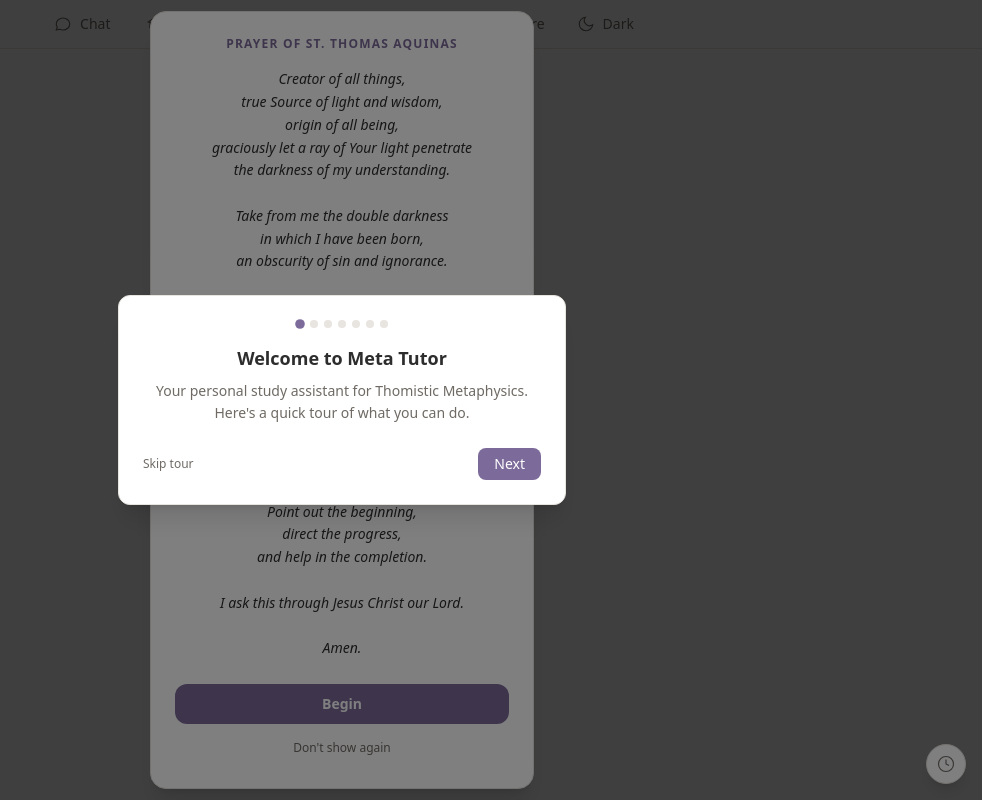
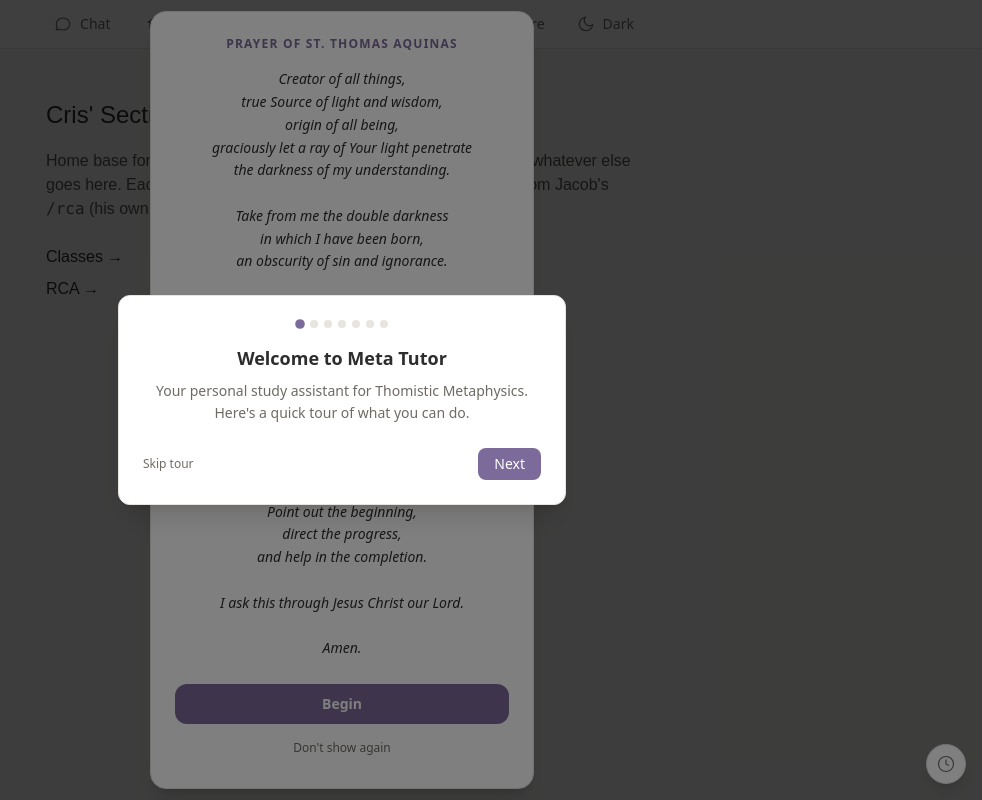
Before and after one commit to cascone26/meta-tutor, a Next.js app: page /cris in a window 1280 px wide. Before the commit this address had no page. Shown: the whole page, without its empty margins (298-1280 px from the left). Built offline with nearby package versions, Linux system fonts and the light colour scheme.

Commit message:
Scaffold /cris section for Cristian's new RCA/classes content
Placeholder pages only -- separate route namespace from Jacob's /rca so the two
never collide. Cristian's account already has default access (deny-list model
in access.ts only blocks him from JACOB_ONLY_PREFIXES, which /cris isn't in).

```diff
--- /dev/null
+++ b/src/app/cris/classes/page.tsx
@@ -0,0 +1,11 @@
+export default function CrisClasses() {
+  return (
+    <main style={{ maxWidth: 640, margin: "0 auto", padding: "3rem 1.5rem", fontFamily: "sans-serif" }}>
+      <h1 style={{ fontSize: "1.5rem", marginBottom: "1rem" }}>Classes</h1>
+      <p style={{ opacity: 0.8 }}>
+        Placeholder — college/class tracking goes here.
+      </p>
+      <p style={{ marginTop: "1.5rem" }}><a href="/cris">← Back</a></p>
+    </main>
+  );
+}
--- /dev/null
+++ b/src/app/cris/page.tsx
@@ -0,0 +1,16 @@
+export default function CrisHome() {
+  return (
+    <main style={{ maxWidth: 640, margin: "0 auto", padding: "3rem 1.5rem", fontFamily: "sans-serif" }}>
+      <h1 style={{ fontSize: "1.5rem", marginBottom: "1rem" }}>Cris&apos; Section</h1>
+      <p style={{ opacity: 0.8, marginBottom: "1.5rem" }}>
+        Home base for Cristian&apos;s own content — classes, RCA, college, and whatever else
+        goes here. Each sub-page is its own route under <code>/cris</code>, separate from
+        Jacob&apos;s <code>/rca</code> (his own teaching content).
+      </p>
+      <ul style={{ display: "flex", flexDirection: "column", gap: "0.5rem" }}>
+        <li><a href="/cris/classes">Classes →</a></li>
+        <li><a href="/cris/rca">RCA →</a></li>
+      </ul>
+    </main>
+  );
+}
--- /dev/null
+++ b/src/app/cris/rca/page.tsx
@@ -0,0 +1,12 @@
+export default function CrisRca() {
+  return (
+    <main style={{ maxWidth: 640, margin: "0 auto", padding: "3rem 1.5rem", fontFamily: "sans-serif" }}>
+      <h1 style={{ fontSize: "1.5rem", marginBottom: "1rem" }}>RCA (Cris)</h1>
+      <p style={{ opacity: 0.8 }}>
+        Placeholder — Cristian&apos;s own RCA teaching content goes here. Distinct from
+        Jacob&apos;s <code>/rca</code> (his own classes/grade level).
+      </p>
+      <p style={{ marginTop: "1.5rem" }}><a href="/cris">← Back</a></p>
+    </main>
+  );
+}
```
